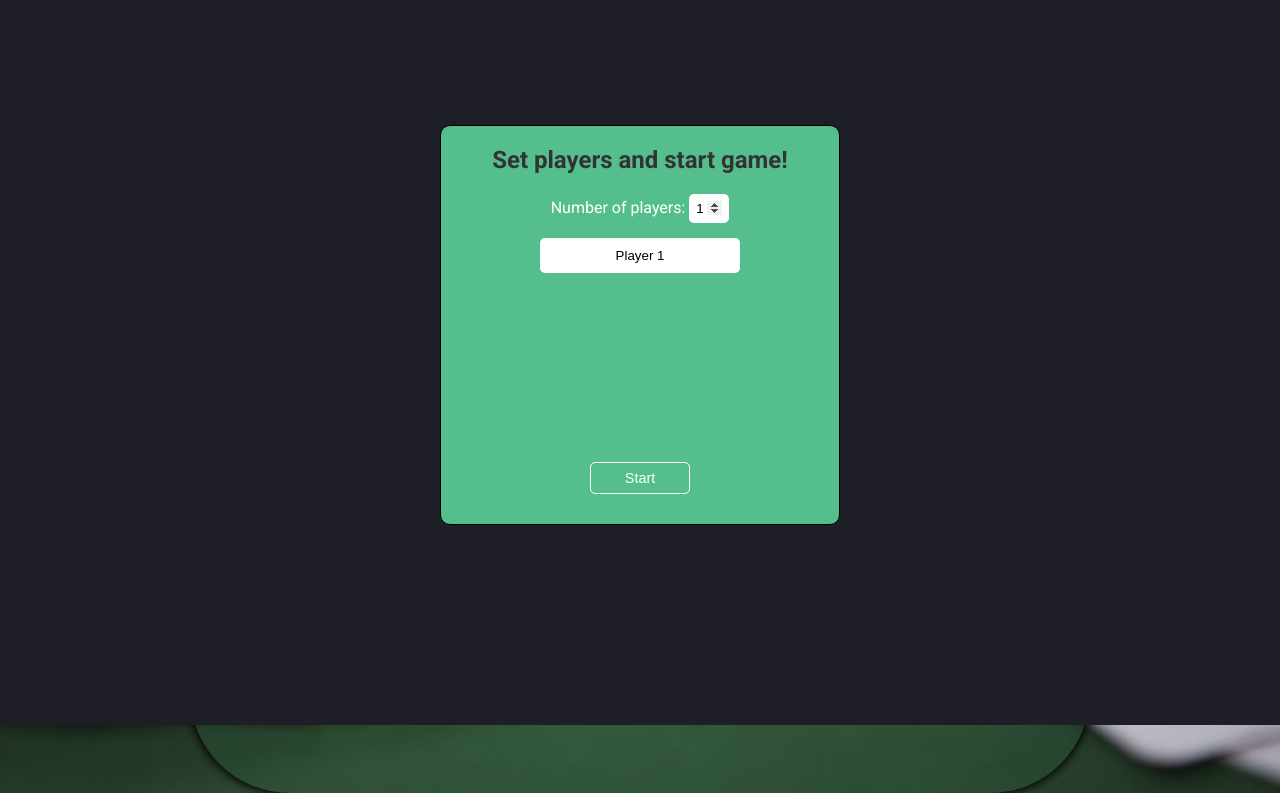
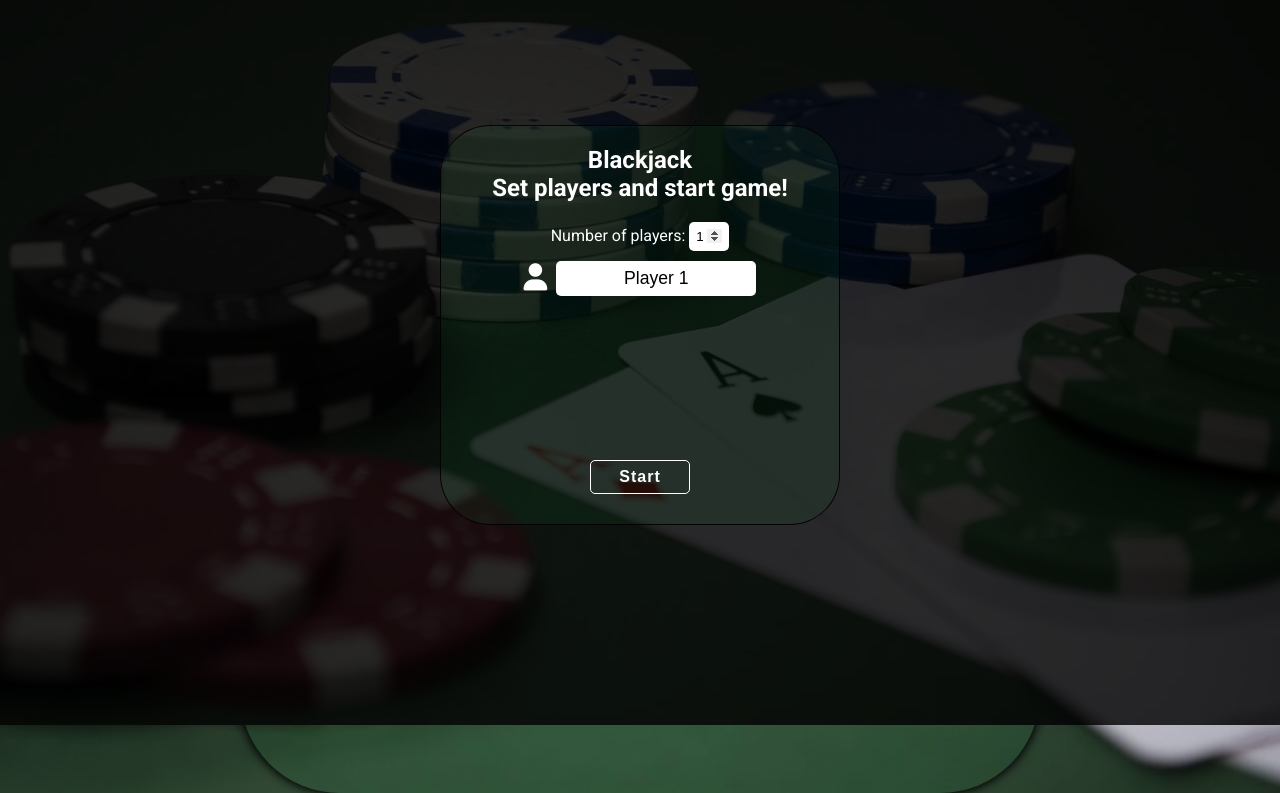
Before and after one commit to bemog/blackjack-game, a website: page src/index.html in a window 1280 px wide. Shown: the part 75-868 px from the top of the page. Drawn offline with Linux system fonts and the light colour scheme.

Commit message:
Start screen styling and transition to game animation

```diff
--- a/src/index.html
+++ b/src/index.html
@@ -3,16 +3,21 @@
   <head>
     <meta charset="UTF-8" />
     <meta name="viewport" content="width=device-width, initial-scale=1.0" />
+    <script
+      src="https://kit.fontawesome.com/ab62a01839.js"
+      crossorigin="anonymous"
+    ></script>
     <link rel="stylesheet" href="css/style.css" />
     <title>Blackjack game</title>
   </head>
 
   <body>
     <h1 class="title">Blackjack</h1>
-    <div class="wrapper">
+    <div class="wrapper" id="wrapper">
       <div class="start-screen" id="start-screen">
-        <div class="start-screen__info">
+        <div class="start-screen__info" id="start-screen-info">
           <h2 class="start-screen__info-text">
+            Blackjack </br>
             Set players and start game!
           </h2>
           <label for="players-number">
@@ -29,6 +34,8 @@
             />
           </label>
           <form class="start-screen__info-control" id="info-control">
+            <label class="start-screen__info-control-input-label">
+              <i class="fas fa-user"></i>
               <input
                 class="start-screen__info-control-input"
                 type="text"
@@ -36,6 +43,7 @@
                 id="player0-name"
                 value="Player 1"
               />
+            </label>
           </form>
 
           <button class="start-screen__info-control-button" id="btn-start">
--- a/src/js/index.js
+++ b/src/js/index.js
@@ -311,12 +311,16 @@ const updatePlayerInputs = (e) => {
   if (playersCount >= 1 && playersCount <= 4) {
     for (i = 0; i < playersCount; i++) {
       playersForm.innerHTML += `
+      <label>
+      <i class="fas fa-user"></i>
       <input
       class="start-screen__info-control-input"
       type="text"
       name="player${i}-name"
       id="player${i}-name"
       value="Player ${i + 1}"/>
+      </label>
+
       `;
     }
   }
@@ -396,7 +400,17 @@ const playerPass = () => {
 // Event listeners
 btnPass.addEventListener("click", playerPass);
 
-btnStart.addEventListener("click", startNewGame);
+btnStart.addEventListener("click", () => {
+  // Animate start screen and start new game with delay
+  const startInfo = document.getElementById("start-screen-info");
+  startInfo.classList.add("start-screen__info--grow");
+  setTimeout(() => {
+    document.getElementById("wrapper").classList.add("wrapper--show");
+  }, 1000);
+  setTimeout(() => {
+    startNewGame();
+  }, 1000);
+});
 
 btnRestart.addEventListener("click", () => {
   // Hide finish results and start new game
--- a/src/scss/_config.scss
+++ b/src/scss/_config.scss
@@ -31,4 +31,12 @@ input:focus {
 
 input[type="number"]::-webkit-inner-spin-button {
   opacity: 1;
+  cursor: pointer;
 }
+
+i {
+  margin-right: 5px;
+  margin-bottom: 5px;
+  vertical-align: bottom;
+  font-size: 1.7rem;
+}
--- a/src/scss/style.scss
+++ b/src/scss/style.scss
@@ -10,6 +10,7 @@ body {
   background-repeat: no-repeat;
   background-size: cover;
   color: white;
+  overflow: hidden;
 
   &::after {
     content: "";
@@ -28,11 +29,15 @@ body {
 .wrapper {
   padding: 10px;
   height: 800px;
-  max-width: 900px;
+  max-width: 800px;
   width: 90%;
   background-color: rgba(20, 130, 59, 0.1);
   border-radius: 100px;
   box-shadow: 0 0 10px 2px black;
+
+  &--show {
+    animation: show 0.5s linear forwards;
+  }
 }
 
 .start-screen {
@@ -45,7 +50,20 @@ body {
   display: flex;
   justify-content: center;
   align-items: center;
+  background-image: url(../image/background.jpg);
+  background-repeat: no-repeat;
+  background-size: cover;
   z-index: 5;
+  transition: 0.3s;
+
+  &::after {
+    content: "";
+    position: absolute;
+    height: 100%;
+    width: 100%;
+    background-color: rgba(0, 0, 0, 0.8);
+    z-index: -1;
+  }
 
   &--hide {
     display: none;
@@ -58,12 +76,18 @@ body {
     display: flex;
     flex-direction: column;
     align-items: center;
-    background-color: $primary-color;
-    border: 1px solid black;
-    border-radius: 10px;
+    background-color: rgba(20, 130, 59, 0.1);
+    border: 1px solid rgba(0, 0, 0, 0.9);
+    border-radius: 50px;
+    transition: 0.3s;
+
+    &--grow {
+      animation: grow 0.5s linear forwards;
+    }
 
     &-text {
-      color: #333;
+      text-align: center;
+      color: white;
     }
 
     &-control {
@@ -76,12 +100,13 @@ body {
       position: relative;
 
       &-input {
-        padding: 10px;
-        margin: 15px auto 0;
+        padding: 7px;
+        margin: 10px auto 0;
         width: 200px;
         border-radius: 5px;
         border: none;
         text-align: center;
+        font-size: 1.1rem;
 
         &-players {
           padding: 7px;
@@ -92,9 +117,18 @@ body {
         }
       }
       &-button {
-        align-self: center;
         margin: 15px 30px 10px;
         width: 100px;
+        align-self: center;
+        font-size: 1rem;
+        font-weight: bold;
+        letter-spacing: 1px;
+        transition: 0.3s;
+
+        &:hover {
+          background-color: $secondary-color;
+          color: white;
+        }
       }
     }
   }
@@ -373,3 +407,30 @@ body {
     transform: rotateY(180deg);
   }
 }
+
+@keyframes grow {
+  0% {
+    opacity: 1;
+  }
+
+  30% {
+    opacity: 1;
+    transform: scale(1);
+  }
+  100% {
+    opacity: 0;
+    transform: scale(3);
+  }
+}
+
+@keyframes show {
+  0% {
+    opacity: 0;
+    transform: scale(2);
+  }
+
+  100% {
+    opacity: 1;
+    transform: scale(1);
+  }
+}
```
Also changed, not shown: src/css/style.css. Lines whose indentation alone changed are shown as unchanged.
